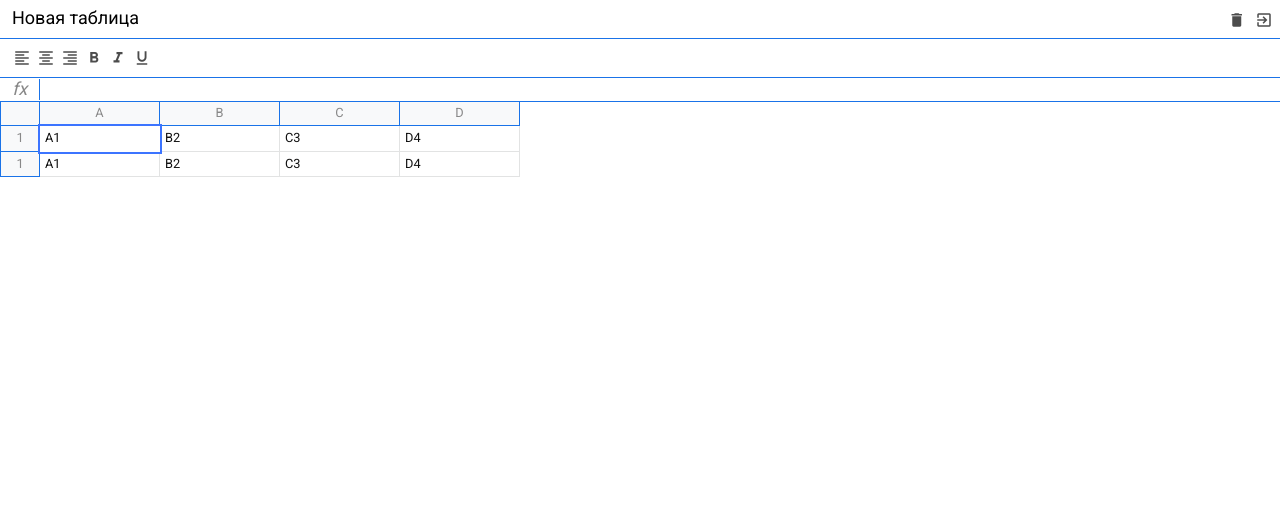
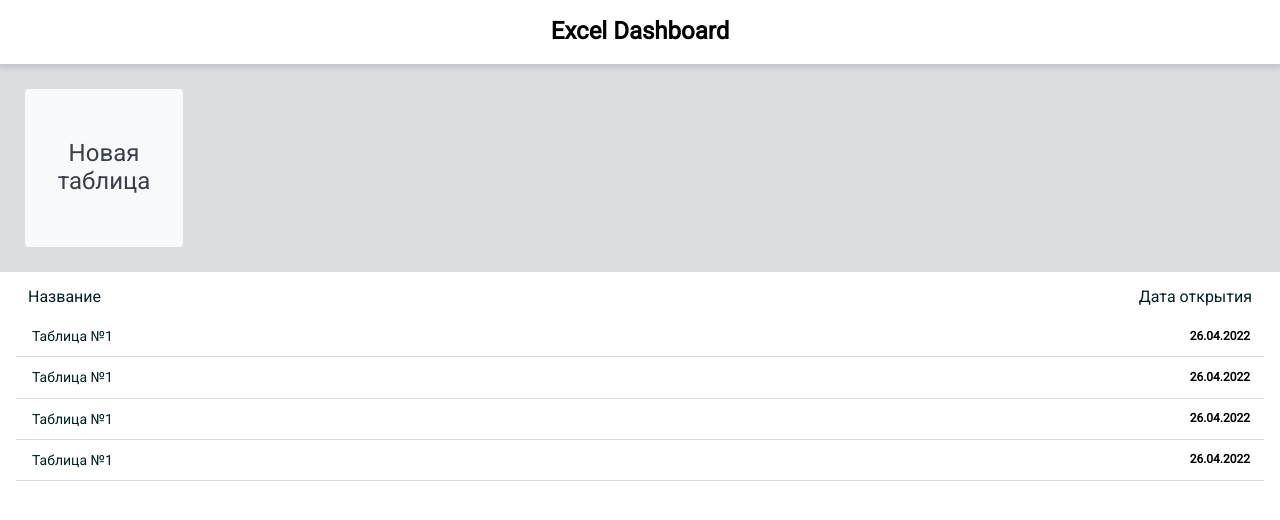
Before and after one commit to Alexandrsv/exceljs, a website built with webpack: page src/index.html in a window 1280 px wide. Built offline with nearby package versions, Linux system fonts and the light colour scheme.

Commit message:
add main page

```diff
--- a/src/index.html
+++ b/src/index.html
@@ -15,73 +15,40 @@
     <title>Pure JS Excel</title>
   </head>
   <body>
-    <div id="app" class="container">
-      <div class="excel">
-        <div class="excel__header">
-          <input type="text" class="input" value="Новая таблица" />
-          <div>
-            <div class="button">
-              <i class="material-icons">delete</i>
-            </div>
-            <div class="button">
-              <i class="material-icons">exit_to_app</i>
-            </div>
+    <div id="app">
+      <div class="db">
+        <div class="db__header">
+          <h1>Excel Dashboard</h1>
+        </div>
+        <div class="db__new">
+          <div class="db__view">
+            <a href="#" class="db__create"
+              >Новая <br />
+              таблица</a
+            >
           </div>
         </div>
-
-        <div class="excel__toolbar">
-          <div class="button">
-            <i class="material-icons">format_align_left</i>
+        <div class="db__table db__view">
+          <div class="db__list-header">
+            <span>Название</span><span>Дата открытия</span>
           </div>
-          <div class="button">
-            <i class="material-icons">format_align_center</i>
-          </div>
-          <div class="button">
-            <i class="material-icons">format_align_right</i>
-          </div>
-          <div class="button">
-            <i class="material-icons">format_bold</i>
-          </div>
-          <div class="button">
-            <i class="material-icons">format_italic</i>
-          </div>
-          <div class="button">
-            <i class="material-icons">format_underline</i>
-          </div>
-        </div>
-
-        <div class="excel__formula">
-          <div class="info">fx</div>
-          <div class="input" contenteditable="true" spellcheck="false"></div>
-        </div>
-
-        <div class="excel__table">
-          <div class="row">
-            <div class="row-info"></div>
-            <div class="row-data">
-              <div class="column">A</div>
-              <div class="column">B</div>
-              <div class="column">C</div>
-              <div class="column">D</div>
-            </div>
-          </div>
-          <div class="row">
-            <div class="row-info">1</div>
-            <div class="row-data">
-              <div class="cell selected" contenteditable="true">A1</div>
-              <div class="cell" contenteditable="true">B2</div>
-              <div class="cell" contenteditable="true">C3</div>
-              <div class="cell" contenteditable="true">D4</div>
-            </div>
-          </div>
-          <div class="row">
-            <div class="row-info">1</div>
-            <div class="row-data">
-              <div class="cell">A1</div>
-              <div class="cell" contenteditable="true">B2</div>
-              <div class="cell" contenteditable="true">C3</div>
-              <div class="cell" contenteditable="true">D4</div>
-            </div>
+          <div class="db__list">
+            <li class="db__record">
+              <a href="#" class="db__record-name">Таблица №1</a>
+              <strong>26.04.2022</strong>
+            </li>
+            <li class="db__record">
+              <a href="#" class="db__record-name">Таблица №1</a>
+              <strong>26.04.2022</strong>
+            </li>
+            <li class="db__record">
+              <a href="#" class="db__record-name">Таблица №1</a>
+              <strong>26.04.2022</strong>
+            </li>
+            <li class="db__record">
+              <a href="#" class="db__record-name">Таблица №1</a>
+              <strong>26.04.2022</strong>
+            </li>
           </div>
         </div>
       </div>
--- a/src/scss/_mixins.scss
+++ b/src/scss/_mixins.scss
@@ -24,3 +24,9 @@
     cursor: pointer;
   }
 }
+
+@mixin clear-list {
+  list-style: none;
+  margin: 0;
+  padding: 0;
+}
--- a/src/scss/_variables.scss
+++ b/src/scss/_variables.scss
@@ -6,5 +6,7 @@ $info-cell-width: 40px;
 $row-height: 24px;
 $cell-width: 120px;
 
+$db-header-height: 64px;
+
 $outline-color: #1a73e8;
 $border-color: #1a73e8;
--- /dev/null
+++ b/src/scss/dashboard.scss
@@ -0,0 +1,93 @@
+@import "variables";
+@import "mixins";
+
+.db {
+  &__header {
+    position: fixed;
+    left: 0;
+    right: 0;
+    top: 0;
+    height: $db-header-height;
+    display: flex;
+    align-items: center;
+    justify-content: center;
+    background: #fff;
+    box-shadow: 0 2px 5px 2px rgba(60, 64, 67, 0.15);
+    z-index: 1000;
+  }
+
+  &__new {
+    margin-top: $db-header-height;
+    padding: 1.5rem;
+    background: #dadce0;
+  }
+
+  &__create {
+    width: 160px;
+    height: 160px;
+    background: #f8f9fa;
+    border-radius: 4px;
+    border: 1px solid #dadce0;
+    display: flex;
+    justify-content: center;
+    align-items: center;
+    font-size: 1.5rem;
+    text-align: center;
+    text-decoration: none;
+    color: #3a3f48;
+
+    &:hover {
+      cursor: pointer;
+      color: green;
+      border-color: green;
+    }
+  }
+
+  &__view {
+    min-width: 100px;
+    margin: 0 auto;
+  }
+
+  &__table {
+    padding: 1rem;
+  }
+
+  &__list-header {
+    display: flex;
+    justify-content: space-between;
+    align-items: center;
+    color: #022124;
+    font-weight: 500;
+    font-size: 16px;
+    margin-bottom: 10px;
+    padding: 0 12px;
+  }
+
+  &__list {
+    @include clear-list;
+  }
+
+  &__record {
+    display: flex;
+    justify-content: space-between;
+    align-items: center;
+    padding: 12px 14px 12px 16px;
+    border-bottom: 1px solid #dadce0;
+    cursor: pointer;
+    transition: all 0.2s ease-in-out;
+
+    a {
+      color: #022124;
+      text-decoration: none;
+      font-size: 14px;
+    }
+
+    &:hover {
+      background: #f8f9fa;
+      //background: #e6f4ea;
+      a {
+        text-decoration: underline;
+      }
+    }
+  }
+}
--- a/src/scss/index.scss
+++ b/src/scss/index.scss
@@ -5,6 +5,7 @@
 @import "toolbar";
 @import "formula";
 @import "table";
+@import "dashboard";
 
 * {
   box-sizing: border-box;
```
Also changed, not shown: src/assets/excel.html (added, +92 -0 lines).
